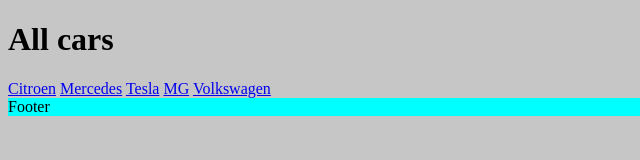
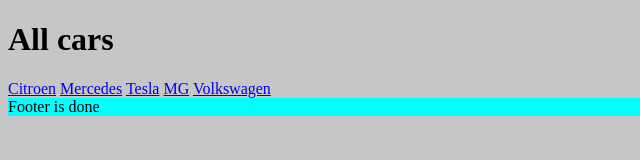
Before and after one commit to emma673r/bilprojekt, a plain HTML site: page index.html in a window 1280 px wide. Shown: the full height of the page, 0-640 px from the left. Drawn offline with Linux system fonts and the light colour scheme; files that its build step writes are made by us from their sources.

Commit message:
footer is done

```diff
--- a/index.html
+++ b/index.html
@@ -16,6 +16,6 @@
     <a href="mg.html">MG</a>
     <a href="volkswagen.html">Volkswagen</a>
 
-    <footer>Footer</footer>
+    <footer>Footer is done</footer>
   </body>
 </html>
```
